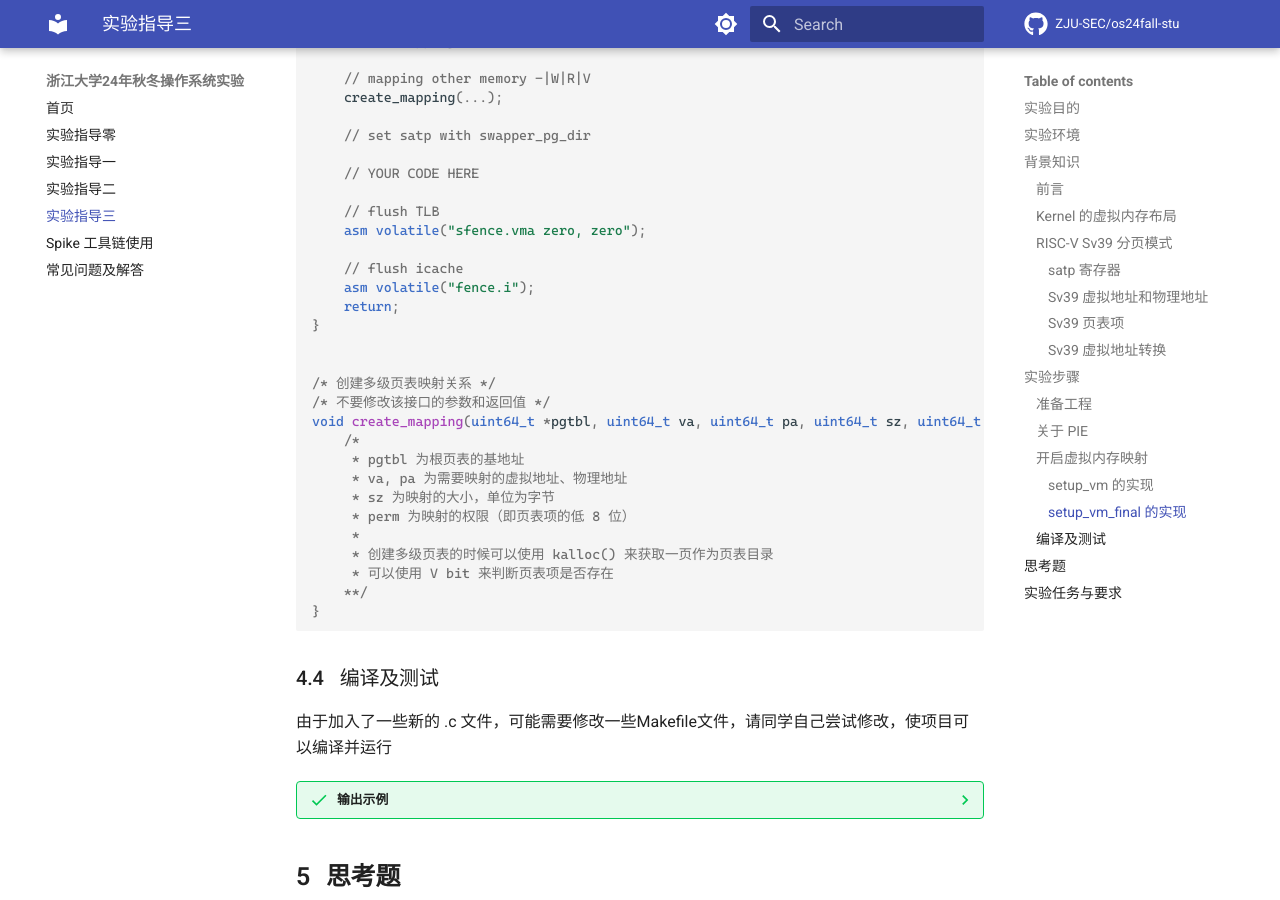
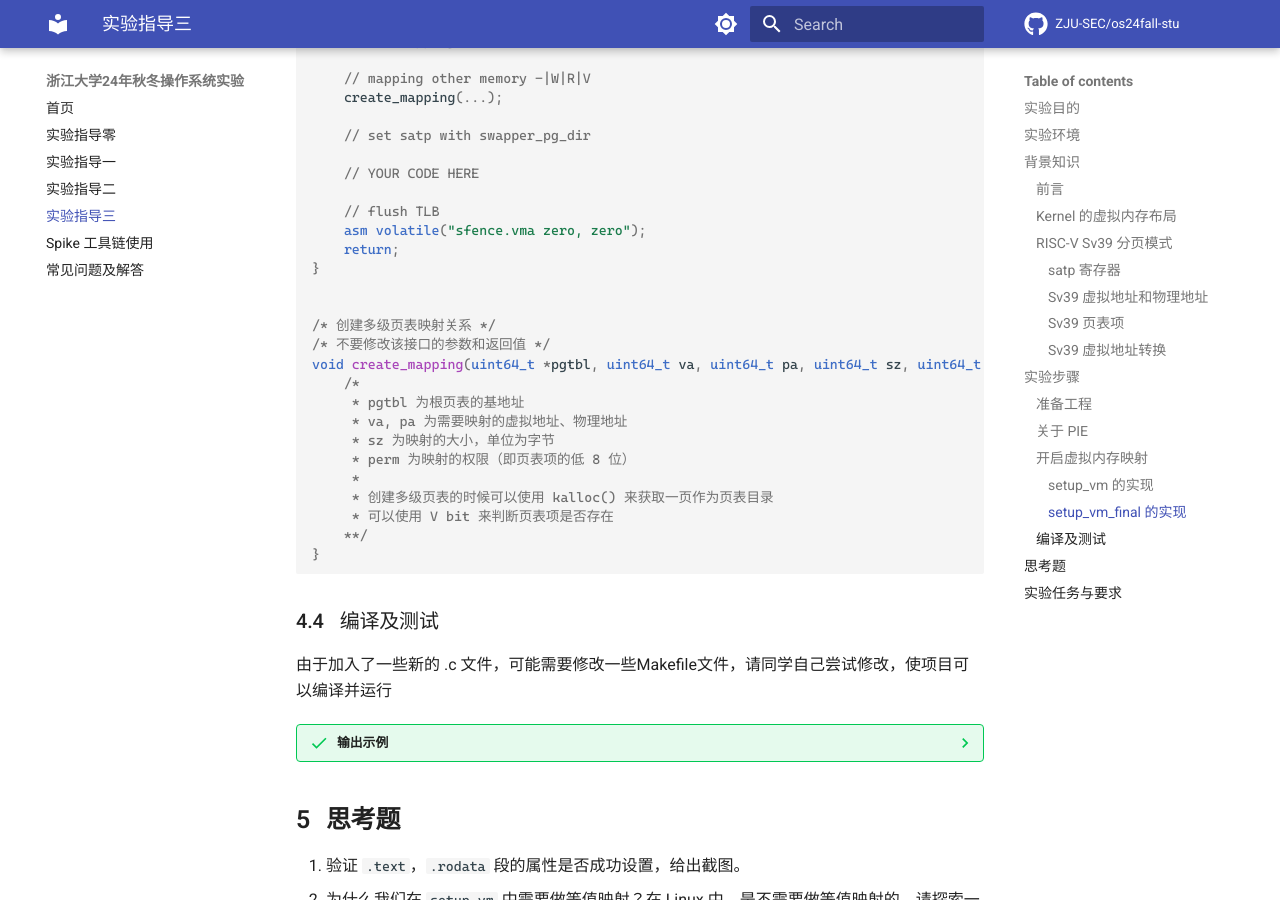
Before and after one commit to ZJU-SEC/os24fall-stu, an MkDocs documentation site: the page built from docs/lab3.md, in a window 1280 px wide and 900 px high, scrolled down 9142 px. Built offline with MkDocs 1.6.1 and Material for MkDocs 9.7.7, drawn with Linux system fonts in a browser that asks for light colours; some web fonts are replaced; comment, search, counter and statistics services are not loaded.

Commit message:
fix: remove `fenci.i` in set_vm_final()

```diff
--- a/docs/lab3.md
+++ b/docs/lab3.md
@@ -448,9 +448,6 @@ void setup_vm_final() {
 
     // flush TLB
     asm volatile("sfence.vma zero, zero");
-
-    // flush icache
-    asm volatile("fence.i");
     return;
 }
 
```
